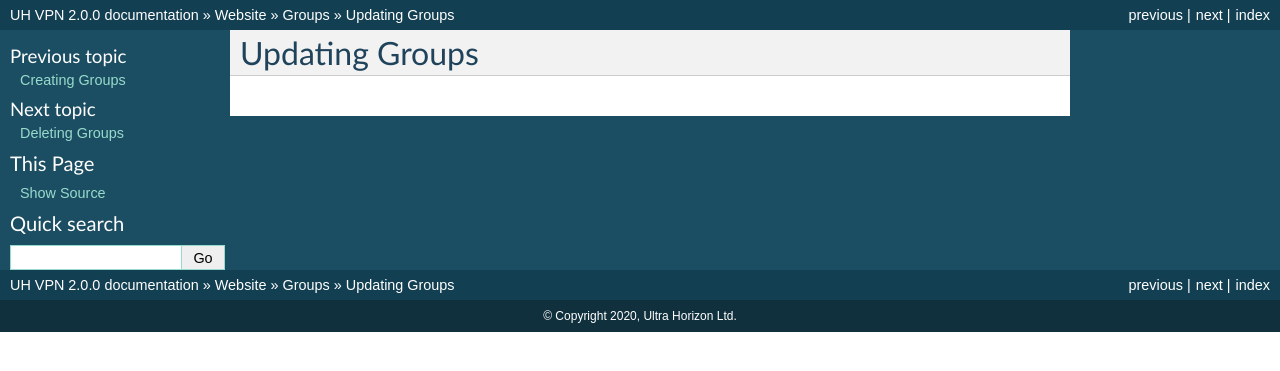
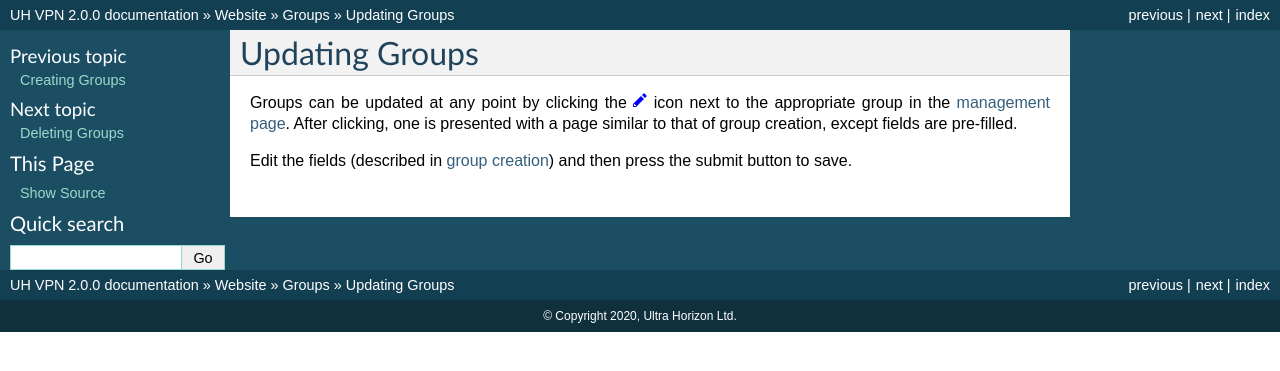
Before and after one commit to ultrahorizon/UH-VPN-Docs, a Sphinx documentation site: the page built from source/website/groups/updating.rst, in a window 1280 px wide. Shown: the top 371 px of the page. Built offline with Sphinx 7.4.7, drawn with Linux system fonts in a browser that asks for light colours.

Commit message:
Finish group update page

```diff
--- a/source/website/groups/updating.rst
+++ b/source/website/groups/updating.rst
@@ -1,2 +1,14 @@
 Updating Groups
 ===============
+
+Groups can be updated at any point by clicking the |edit_icon| icon next to the appropriate
+group in the `management page`_. After clicking, one is presented with a page similar to that
+of group creation, except fields are pre-filled.
+
+Edit the fields (described in `group creation`_) and then press the submit button to save.
+
+.. |edit_icon| image:: /_static/icons/pencil.svg
+  :alt: Edit Icon
+
+.. _management page: https://uh-vpn.com/manage
+.. _group creation: creating.html
```
Also changed, not shown: source/_static/icons/pencil.svg (added).
